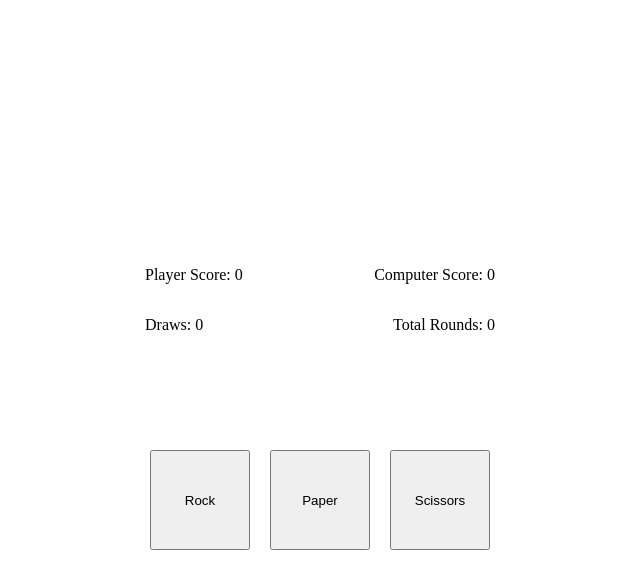
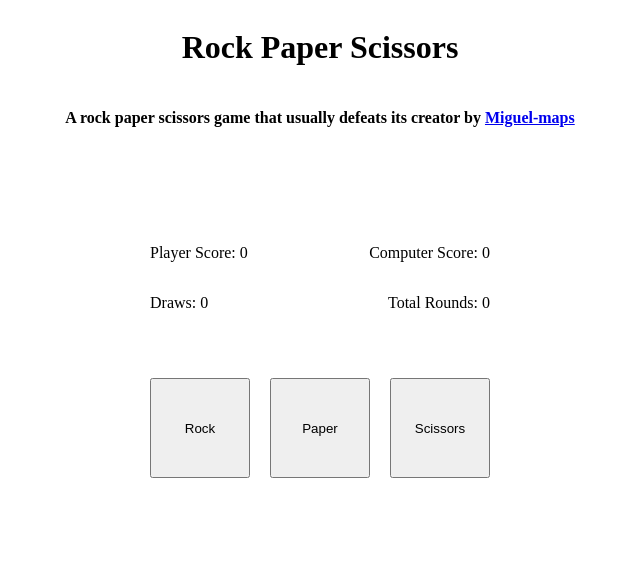
Before and after one commit to Miguel-maps/rock-paper-scissors, a plain HTML site: page index.html in a window 1280 px wide. Shown: the whole page, without its empty margins (320-960 px from the left). Drawn offline with Linux system fonts and the light colour scheme.

Commit message:
Add a title and adjust width and margin between the two sections

```diff
--- a/index.html
+++ b/index.html
@@ -10,6 +10,11 @@
     <title>Rock Paper Scissors</title>
 </head>
 <body>
+    <div class="presentation">
+        <h1>Rock Paper Scissors</h1>
+        <h4>A rock paper scissors game that usually defeats its creator by <a href="https://github.com/Miguel-maps">Miguel-maps</a></h4>
+    </div>
+    <div class="gameElements">
         <div id ="score">
             <div class="playerComputerScores">
                 <p id="playerScore">Player Score: 0</p>
@@ -25,5 +30,6 @@
             <button id="paper">Paper</button>
             <button id="scissors">Scissors</button>
         </div>
+    </div>
 </body>
 </html>
--- a/style.css
+++ b/style.css
@@ -2,22 +2,30 @@ html, body {
     height: 100%;
 }
 
-.full-height {
-    height: 100%;
+body {
+    display: flex;
+    flex-direction: column;
 }
 
-body {
-    /*margin-top: 20vh;
-    margin-bottom: 20vh;
-    margin-left: 20vw;
-    margin-right: 20vw;
-    */
+.presentation {
     display: flex;
     flex-direction: column;
+    align-items: center;
+}
+
+h1, h4 {
+    text-align: center;
+}
+
+.gameElements {
+    display: flex;
+    flex-direction: column;
+    max-width: 350px;
+    margin-left: auto;
+    margin-right: auto;
+    margin-top: 10vh;
     justify-content: center;
-    max-width: 350px;
-    margin: auto;
-    gap: 100px;
+    gap: 50px;
 }
 
 #score > .playerComputerScores, .drawsAndRounds {
```
Lines whose indentation alone changed are shown as unchanged.
